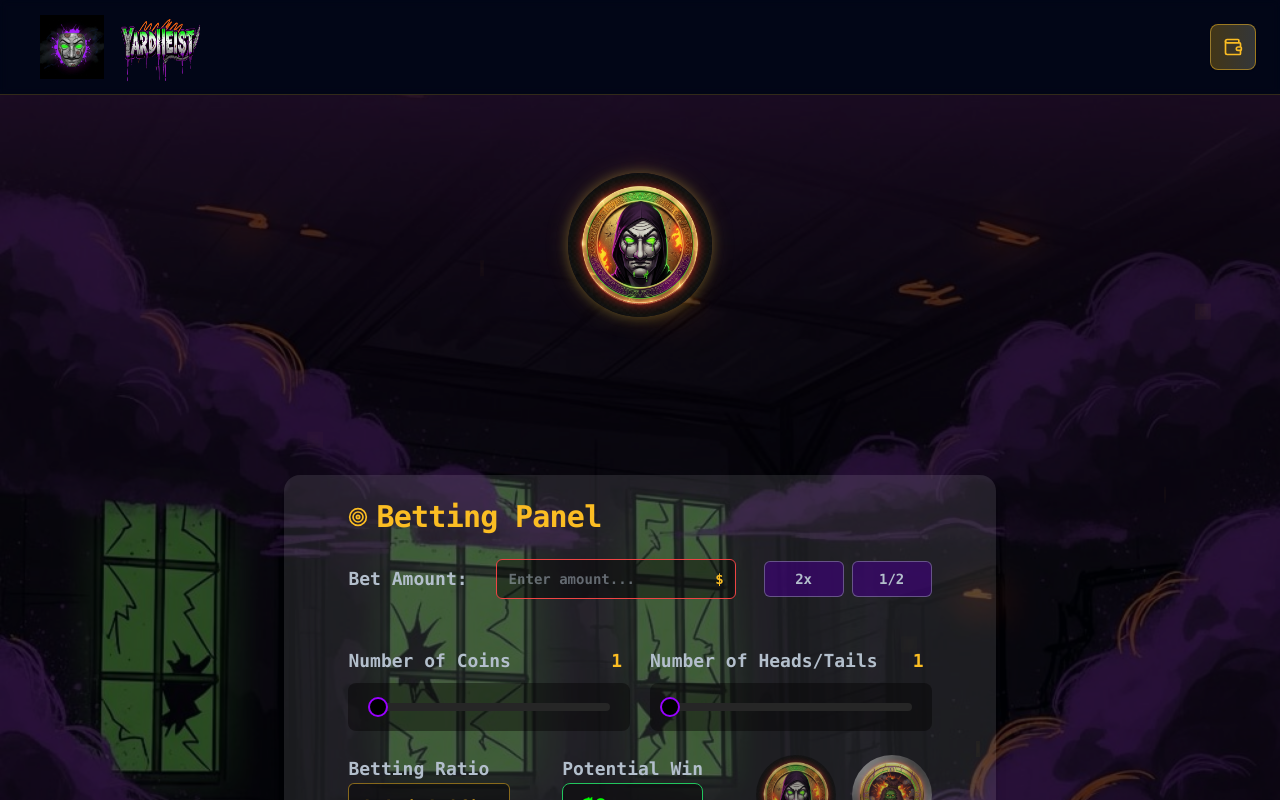
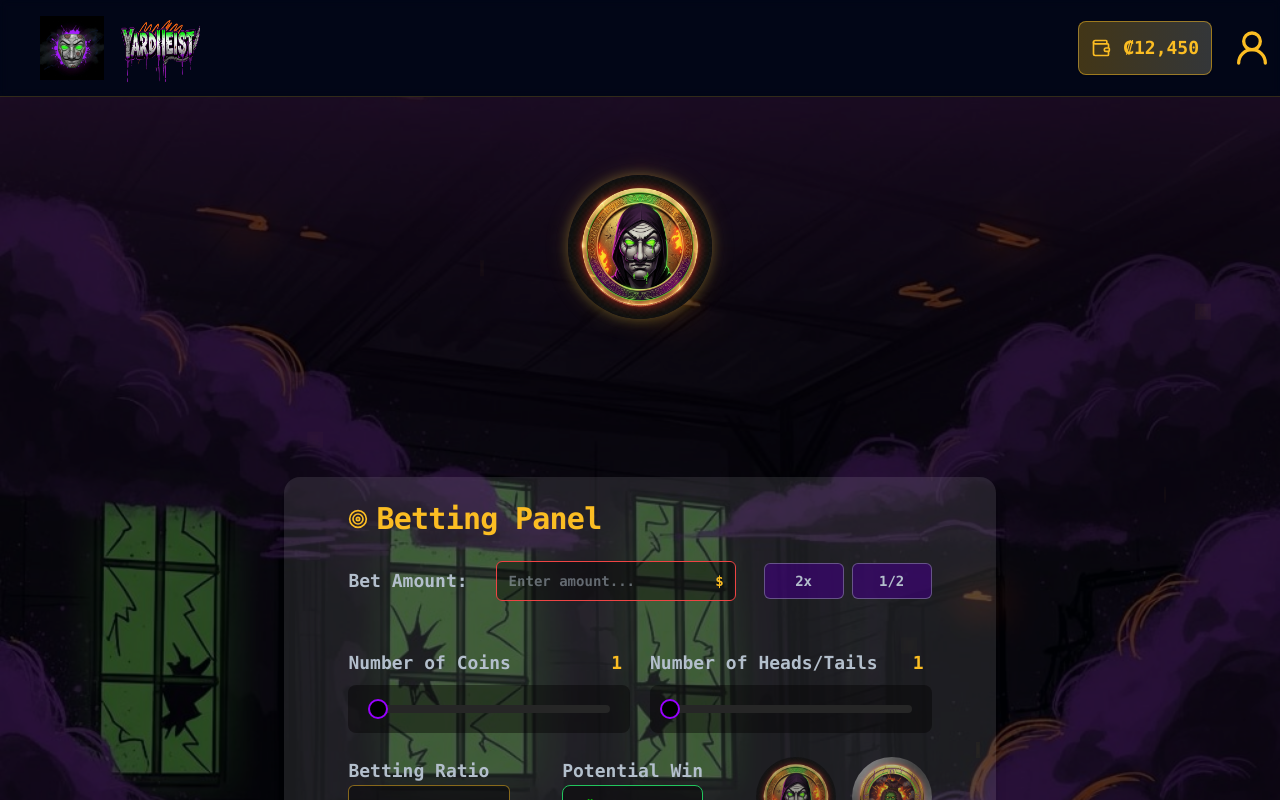
Before and after one commit to Albedo-momon/yard_heist, a React (Vite) app: page /games/coin-toss in a window 1280 px wide. Shown: the top 800 px of the page. Built offline with nearby package versions, Linux system fonts and the light colour scheme.

Commit message:
header button fixed

```diff
--- a/src/pages/CoinToss.tsx
+++ b/src/pages/CoinToss.tsx
@@ -7,7 +7,7 @@ import { Slider } from "@/components/ui/slider";
 import { Dialog, DialogContent, DialogHeader, DialogTitle } from "@/components/ui/dialog";
 import { Select, SelectContent, SelectItem, SelectTrigger, SelectValue } from "@/components/ui/select";
 import { Separator } from "@/components/ui/separator";
-import { Wallet, Plus, TrendingUp, Coins, Zap, Trophy, Target, ArrowLeft, Flame } from 'lucide-react';
+import { Wallet, Plus, TrendingUp, Coins, Zap, Trophy, Target, ArrowLeft, Flame, UserRound } from 'lucide-react';
 import headImg from "@/assets/head.png";
 import tailImg from "@/assets/tail.png";
 import logo from "@/assets/logo-yardhiest.jpg";
@@ -175,26 +175,29 @@ const CoinToss: React.FC = () => {
       <div className="relative z-10 ">
 
         {/* Header */}
-        <div className="flex items-center justify-between p-2 md:p-6 border-b border-casino-gold/20 backdrop-blur-sm">
+        <div className="flex items-center justify-between  border-b border-casino-gold/20 backdrop-blur-sm">
 
-          <Button
-            variant="ghost"
+          <div
             onClick={() => window.history.back()}
-            className="text-casino-gold hover:text-black font-bold text-lg"
+            className="text-casino-gold hover:text-black font-bold text-lg flex items-center gap-2 md:ml-10 cursor-pointer h-fit"
           >
             <img src={logo} alt="logo" className="w-10 h-10 md:w-16 md:h-16 " />
             <img src={websitename} alt="website name" className="w-15 h-10 md:w-24 md:h-24" />
-          </Button>
+          </div>
 
-          <div className="flex items-center gap-6">
+          <div className="flex items-center gap-3">
             {/* Wallet */}
             <Card className="bg-gradient-to-r from-casino-gold/20 to-casino-silver/20 border-casino-gold/50 backdrop-blur-sm">
               <CardContent className="flex items-center gap-3 p-2 md:p-3 ">
                 <Wallet className="w-5 h-5 text-casino-gold" />
-                <div className="text-casino-gold font-bold text-sm md:text-lg hidden">₡{wallet.toLocaleString()}</div>
+                <div className="text-casino-gold font-bold text-sm md:text-lg hidden md:block">₡{wallet.toLocaleString()}</div>
               </CardContent>
             </Card>
+            <div className='flex items-center bg-gradient-to-r p-2 rounded-lg md:bg-none from-casino-gold/20 to-casino-silver/20 border border-casino-gold/50 md:border-none backdrop-blur-sm'>
+              <UserRound className="w-5 h-5 md:w-10 md:h-10 text-casino-gold" />
+            </div>
           </div>
+
         </div>
 
 
```
